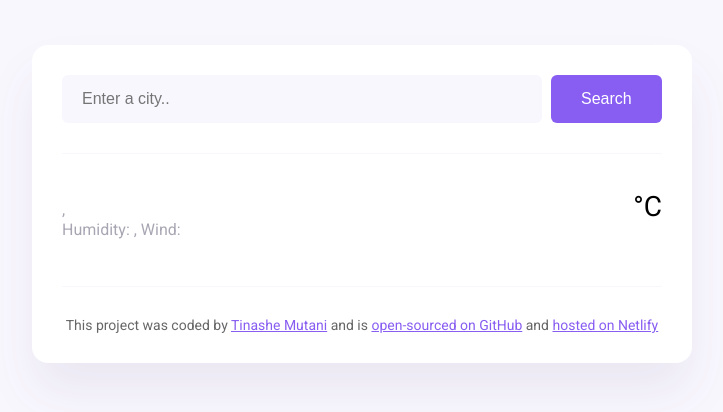
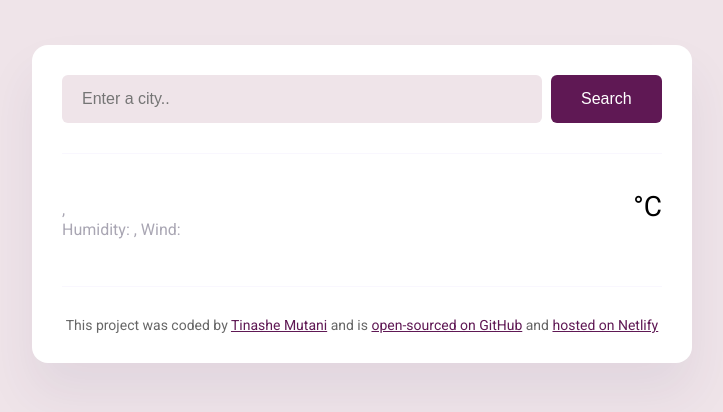
Before and after one commit to blossom-m/vanilla-weather-app, a plain HTML site: page index.html in a window 1280 px wide. Shown: the whole page, without its empty margins (278-1001 px from the left). Drawn offline with nearby package versions, Linux system fonts and the light colour scheme; no server answers.

Commit message:
Updated CSS file

```diff
--- a/src/style.css
+++ b/src/style.css
@@ -1,5 +1,5 @@
 body {
-  background-color: #f9f7fe;
+  background-color: #efe4e9;
   font-family: "Roboto", sans-serif;
 }
 
@@ -18,7 +18,7 @@ header {
 }
 
 .search-form-input {
-  background-color: #f9f7fe;
+  background-color: #efe4e9;
   border: none;
   border-radius: 6px;
   width: 80%;
@@ -27,7 +27,7 @@ header {
 }
 
 .search-form-btn {
-  background: #885df1;
+  background: #5f1854;
   font-size: 16px;
   padding: 15px 30px;
   border: none;
@@ -90,5 +90,5 @@ footer {
 }
 
 a {
-  color: #885df1;
+  color: #5f1854;
 }
```
